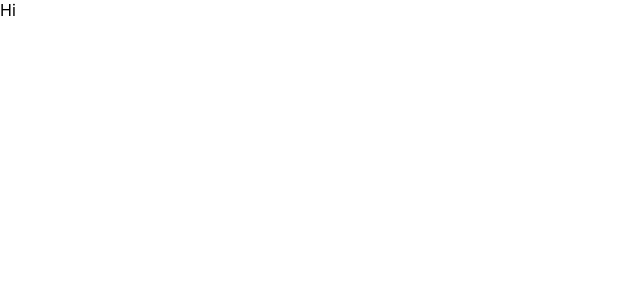
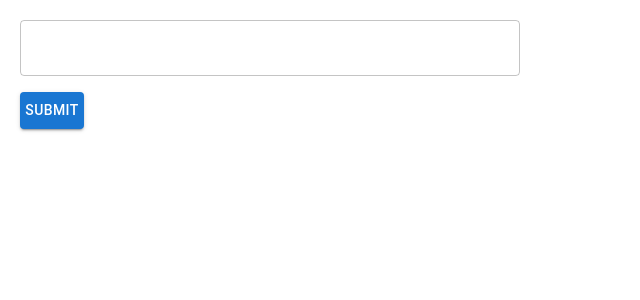
Before and after one commit to rahulk16/react-projects, a React (Create React App) app in the folder reactjs-notebook/: page / in a window 1280 px wide. Shown: the top 300 px of the page, without its empty margins (0-640 px from the left). Built offline with nearby package versions, Linux system fonts and the light colour scheme.

Commit message:
hooks added to render data

```diff
--- a/reactjs-notebook/src/App.js
+++ b/reactjs-notebook/src/App.js
@@ -1,25 +1,13 @@
 import logo from "./logo.svg";
 import "./App.css";
 
+import Notebook from "./components/Notebook";
+
 function App() {
 	return (
-		// <div className="App">
-		//   <header className="App-header">
-		//     <img src={logo} className="App-logo" alt="logo" />
-		//     <p>
-		//       Edit <code>src/App.js</code> and save to reload.
-		//     </p>
-		//     <a
-		//       className="App-link"
-		//       href="https://reactjs.org"
-		//       target="_blank"
-		//       rel="noopener noreferrer"
-		//     >
-		//       Learn React
-		//     </a>
-		//   </header>
-		// </div>
-		<>Hi</>
+		<>
+			<Notebook />
+		</>
 	);
 }
 
--- a/reactjs-notebook/src/components/Notebook.js
+++ b/reactjs-notebook/src/components/Notebook.js
@@ -0,0 +1,37 @@
+import * as React from "react";
+import { Button, TextField, Typography } from "@mui/material";
+import "./notebook.css";
+import { useState } from "react";
+
+function Notebook() {
+	const [tempVal, setTempVal] = useState("");
+	const [text, setText] = useState("");
+
+	return (
+		<div className="inputmultiline">
+			<TextField
+				sx={{ width: 500, marginBottom: 2 }}
+				id="outlined-multiline-flexible"
+				label=""
+				multiline
+				onChange={(e) => {
+					setTempVal(e.target.value);
+				}}
+				value={tempVal}
+			/>
+			<Button
+				className="buttonx"
+				variant="contained"
+				sx={{ width: 50 }}
+				onClick={() => {
+					setText((temp) => temp + tempVal + " ");
+					setTempVal("");
+				}}>
+				Submit
+			</Button>
+			<Typography>{text}</Typography>
+		</div>
+	);
+}
+
+export default Notebook;
--- /dev/null
+++ b/reactjs-notebook/src/components/notebook.css
@@ -0,0 +1,9 @@
+.inputmultiline {
+  margin:20px;
+  justify-content: space-between;
+  flex-direction: column;
+  display: flex;
+}
+
+.buttonx {
+}
```
